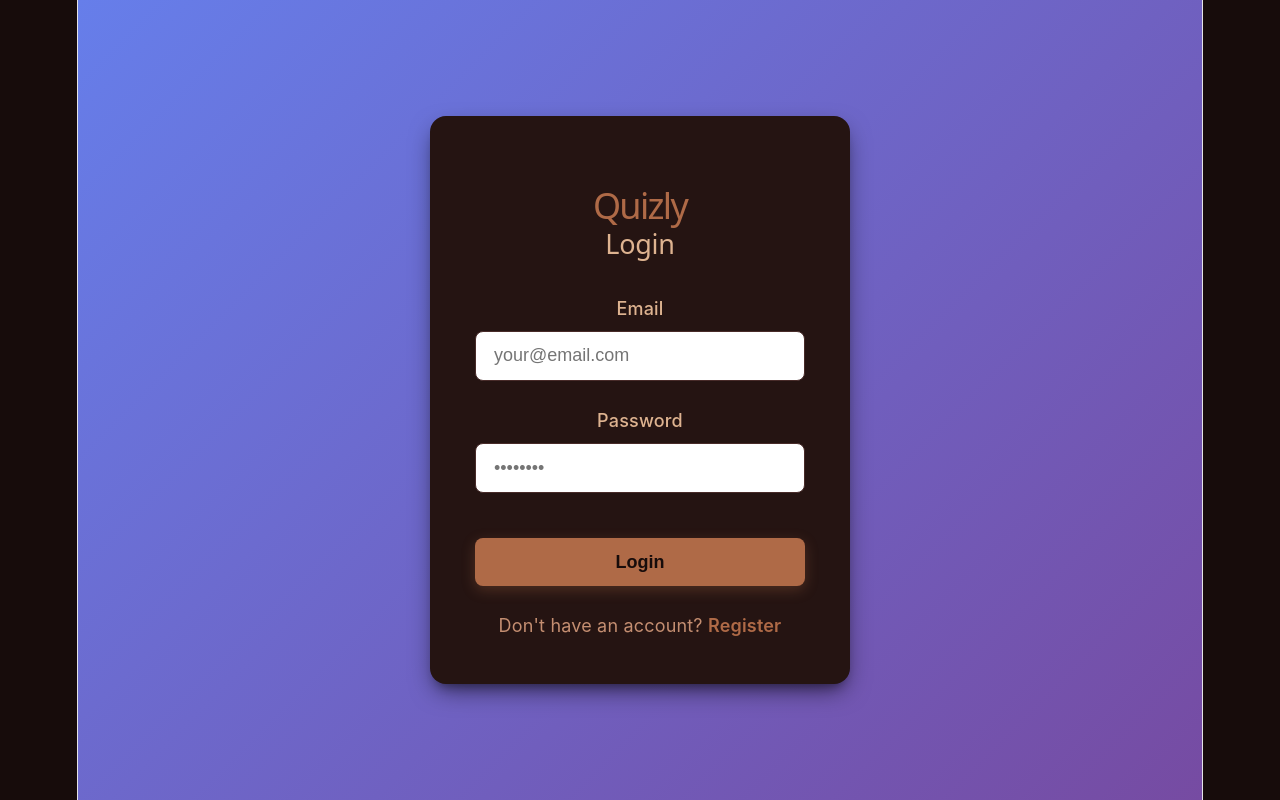
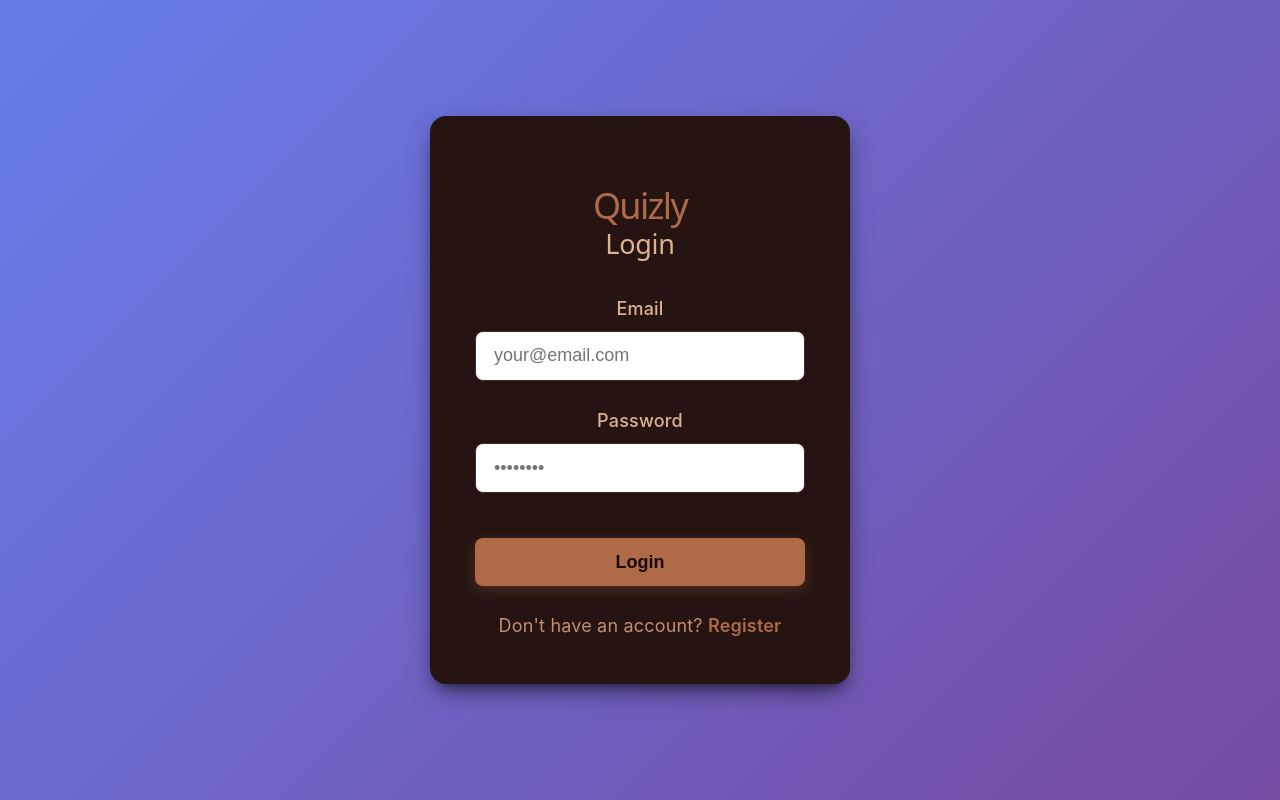
Before and after one commit to tanishqsrivastavaa/quizly, a React (Vite) app in the folder frontend/: page /login in a window 1280 px wide. Built offline with nearby package versions, Linux system fonts and the light colour scheme; no server answers.

Commit message:
feat(ui): implement dark theme colors and make layout 100% full screen

```diff
--- a/frontend/src/index.css
+++ b/frontend/src/index.css
@@ -1,15 +1,15 @@
 :root {
-  --text: #6b6375;
-  --text-h: #08060d;
-  --bg: #fff;
-  --border: #e5e4e7;
-  --code-bg: #f4f3ec;
-  --accent: #aa3bff;
-  --accent-bg: rgba(170, 59, 255, 0.1);
-  --accent-border: rgba(170, 59, 255, 0.5);
-  --social-bg: rgba(244, 243, 236, 0.5);
+  --text: #C48E71;
+  --text-h: #DEB390;
+  --bg: #170C0B;
+  --border: #482B29;
+  --code-bg: #251412;
+  --accent: #AF6A47;
+  --accent-bg: rgba(175, 106, 71, 0.15);
+  --accent-border: rgba(175, 106, 71, 0.5);
+  --social-bg: rgba(72, 43, 41, 0.3);
   --shadow:
-    rgba(0, 0, 0, 0.1) 0 10px 15px -3px, rgba(0, 0, 0, 0.05) 0 4px 6px -2px;
+    rgba(0, 0, 0, 0.4) 0 10px 15px -3px, rgba(0, 0, 0, 0.2) 0 4px 6px -2px;
 
   --sans: system-ui, 'Segoe UI', Roboto, sans-serif;
   --heading: system-ui, 'Segoe UI', Roboto, sans-serif;
@@ -32,17 +32,17 @@
 
 @media (prefers-color-scheme: dark) {
   :root {
-    --text: #9ca3af;
-    --text-h: #f3f4f6;
-    --bg: #16171d;
-    --border: #2e303a;
-    --code-bg: #1f2028;
-    --accent: #c084fc;
-    --accent-bg: rgba(192, 132, 252, 0.15);
-    --accent-border: rgba(192, 132, 252, 0.5);
-    --social-bg: rgba(47, 48, 58, 0.5);
+    --text: #C48E71;
+    --text-h: #DEB390;
+    --bg: #170C0B;
+    --border: #482B29;
+    --code-bg: #251412;
+    --accent: #AF6A47;
+    --accent-bg: rgba(175, 106, 71, 0.15);
+    --accent-border: rgba(175, 106, 71, 0.5);
+    --social-bg: rgba(72, 43, 41, 0.3);
     --shadow:
-      rgba(0, 0, 0, 0.4) 0 10px 15px -3px, rgba(0, 0, 0, 0.25) 0 4px 6px -2px;
+      rgba(0, 0, 0, 0.5) 0 10px 15px -3px, rgba(0, 0, 0, 0.3) 0 4px 6px -2px;
   }
 
   #social .button-icon {
@@ -51,11 +51,10 @@
 }
 
 #root {
-  width: 1126px;
+  width: 100vw;
   max-width: 100%;
   margin: 0 auto;
   text-align: center;
-  border-inline: 1px solid var(--border);
   min-height: 100svh;
   display: flex;
   flex-direction: column;
@@ -77,20 +76,24 @@ h1 {
   font-size: 56px;
   letter-spacing: -1.68px;
   margin: 32px 0;
+
   @media (max-width: 1024px) {
     font-size: 36px;
     margin: 20px 0;
   }
 }
+
 h2 {
   font-size: 24px;
   line-height: 118%;
   letter-spacing: -0.24px;
   margin: 0 0 8px;
+
   @media (max-width: 1024px) {
     font-size: 20px;
   }
 }
+
 p {
   margin: 0;
 }
```
